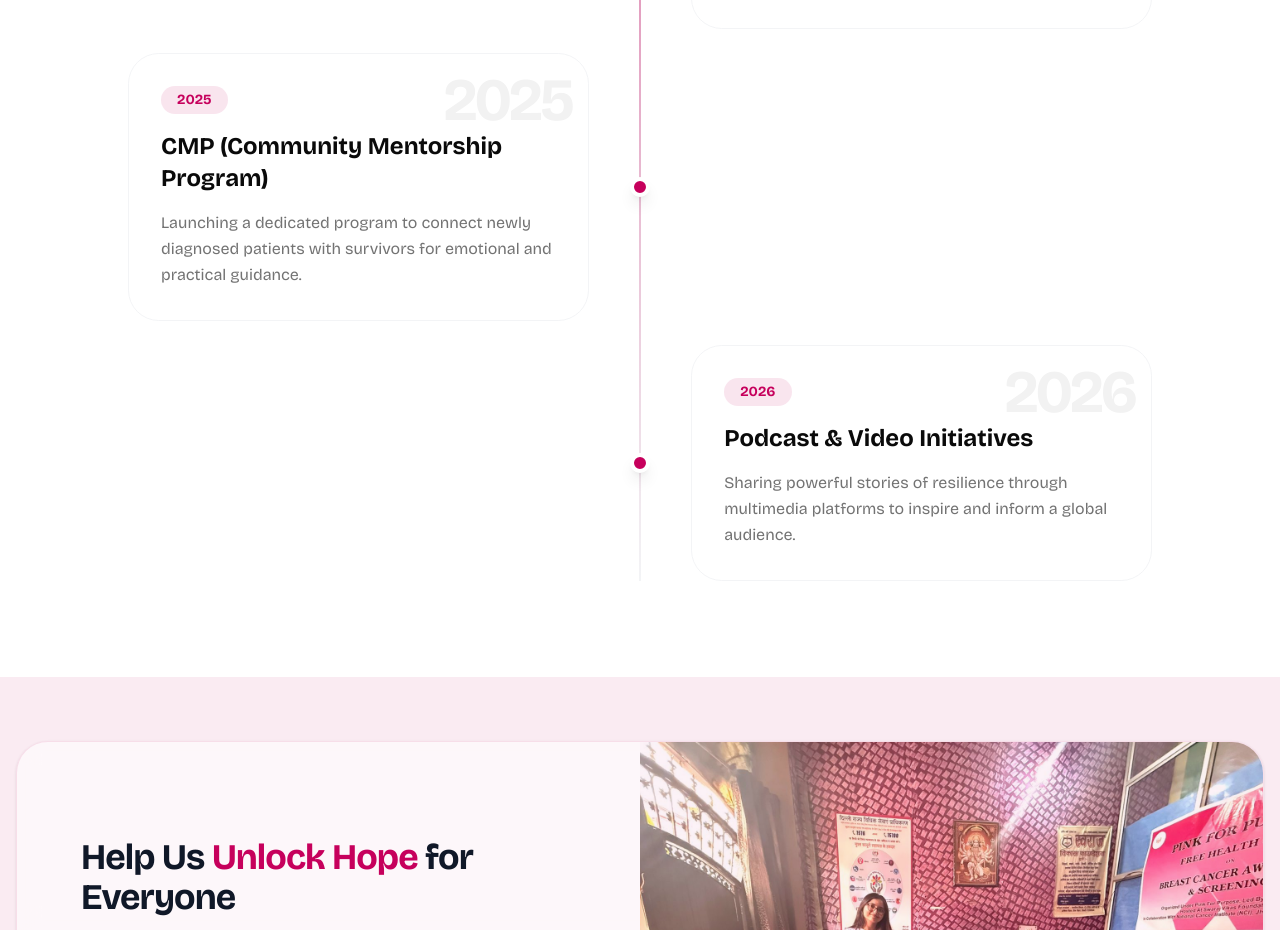
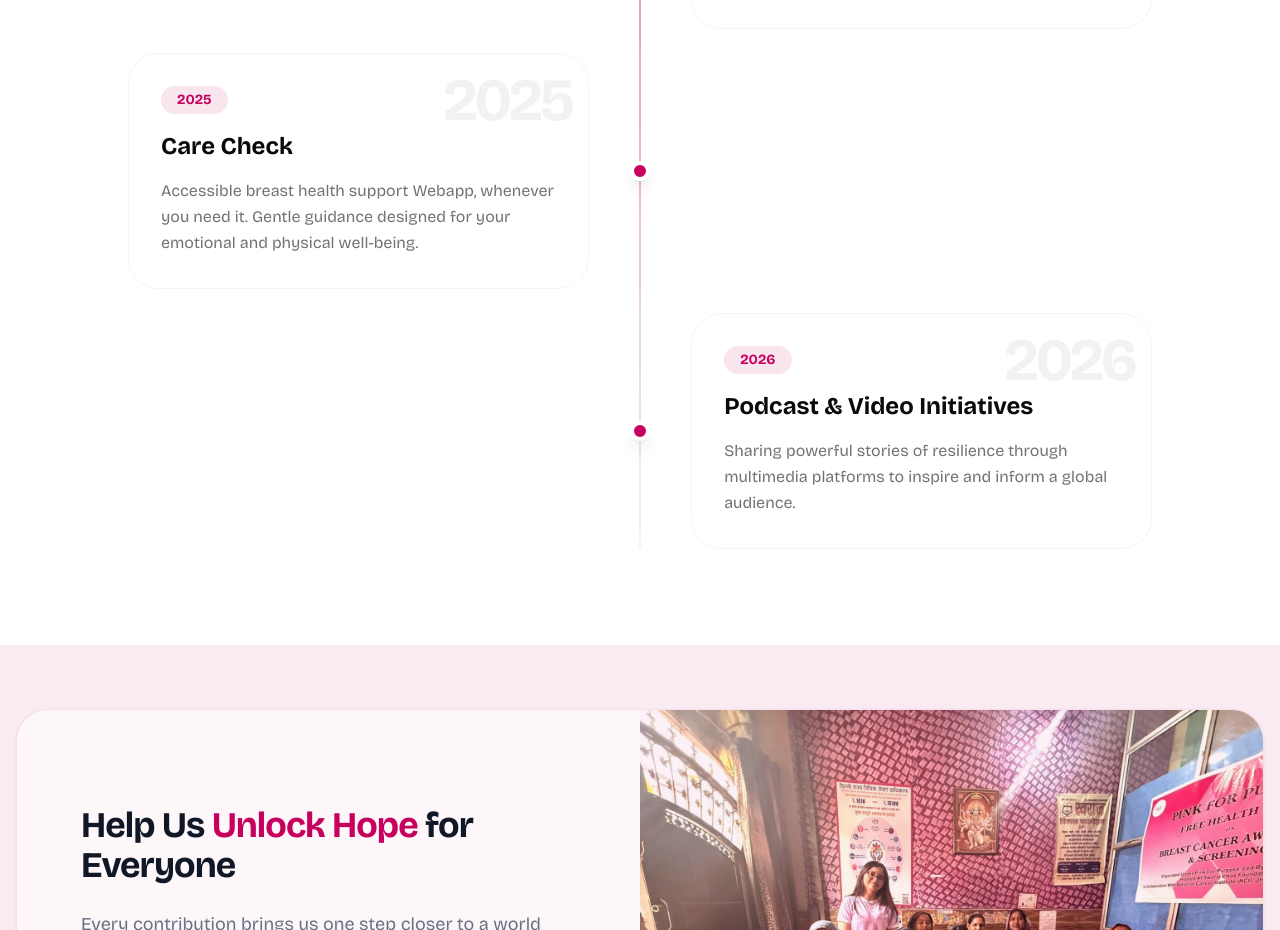
Before and after one commit to theuni2/saiyette_website-main, a Next.js app: page /about in a window 1280 px wide. Shown: the part 2800-3730 px from the top of the page. Built offline with nearby package versions, Linux system fonts and the light colour scheme.

Commit message:
second commit

```diff
--- a/app/about/page.tsx
+++ b/app/about/page.tsx
@@ -186,11 +186,17 @@ const About = () => {
                   description:
                     "Scaling our initiatives to reach more regions and formalizing our impact assessment models to better serve the community.",
                 },
+                // {
+                //   year: "2025",
+                //   title: "CMP (Community Mentorship Program)",
+                //   description:
+                //     "Launching a dedicated program to connect newly diagnosed patients with survivors for emotional and practical guidance.",
+                // },
                 {
                   year: "2025",
-                  title: "CMP (Community Mentorship Program)",
+                  title: "Care Check",
                   description:
-                    "Launching a dedicated program to connect newly diagnosed patients with survivors for emotional and practical guidance.",
+                    "Accessible breast health support Webapp, whenever you need it. Gentle guidance designed for your emotional and physical well-being.",
                 },
                 {
                   year: "2026",
--- a/components/impact-section.tsx
+++ b/components/impact-section.tsx
@@ -42,12 +42,12 @@ const ImpactSection = () => {
   const metrics = [
     {
       label: "Women Reached",
-      value: 5000,
+      value: 1000,
       description: "Women Reached Through Awareness Drives",
     },
     {
       label: "Screening Tests",
-      value: 1800,
+      value: 300,
       description: "Free Screening Tests Conducted",
     },
     {
@@ -57,7 +57,7 @@ const ImpactSection = () => {
     },
     {
       label: "Volunteers",
-      value: 100,
+      value: 300,
       description: "Volunteers Contributing To The Cause",
     },
   ];
```
